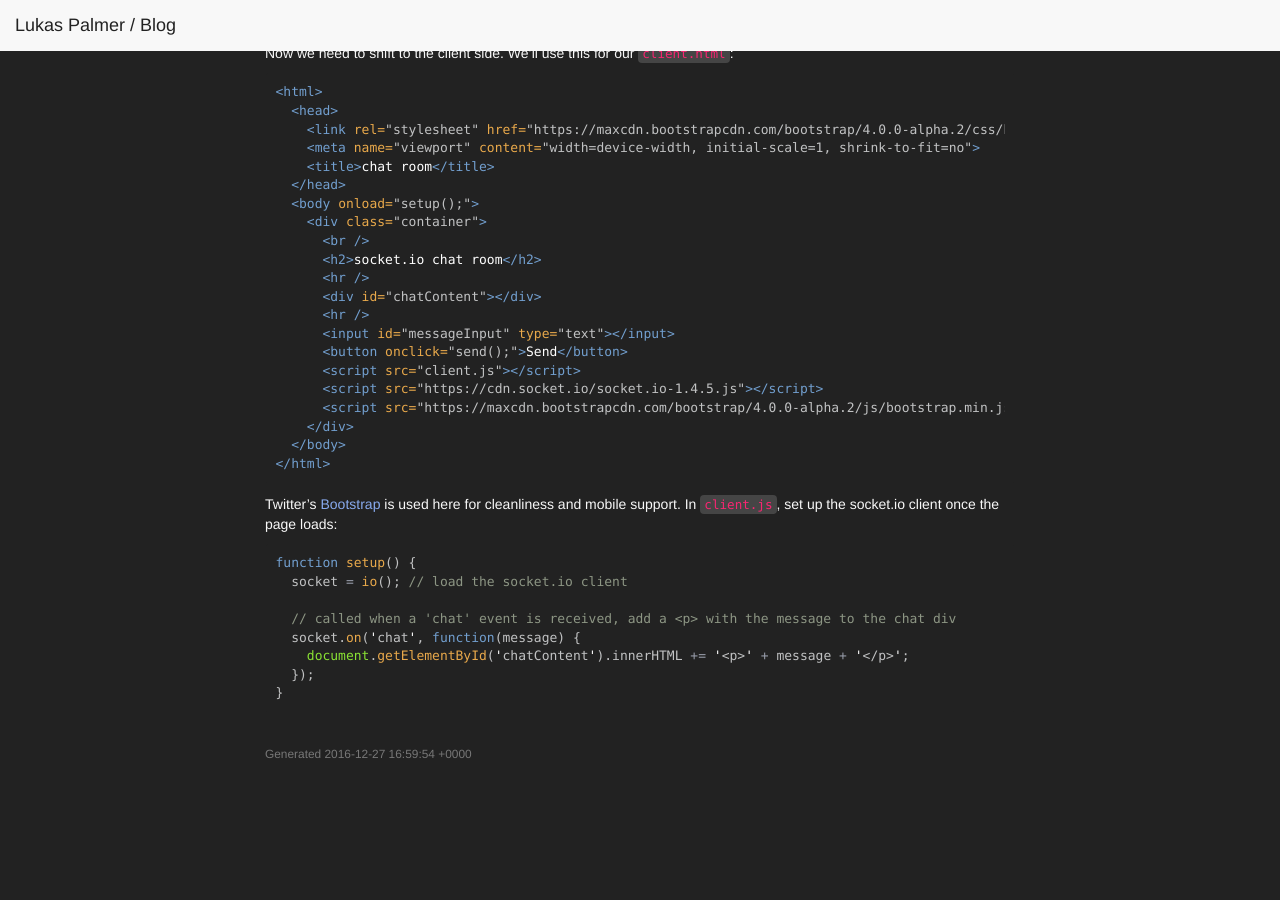
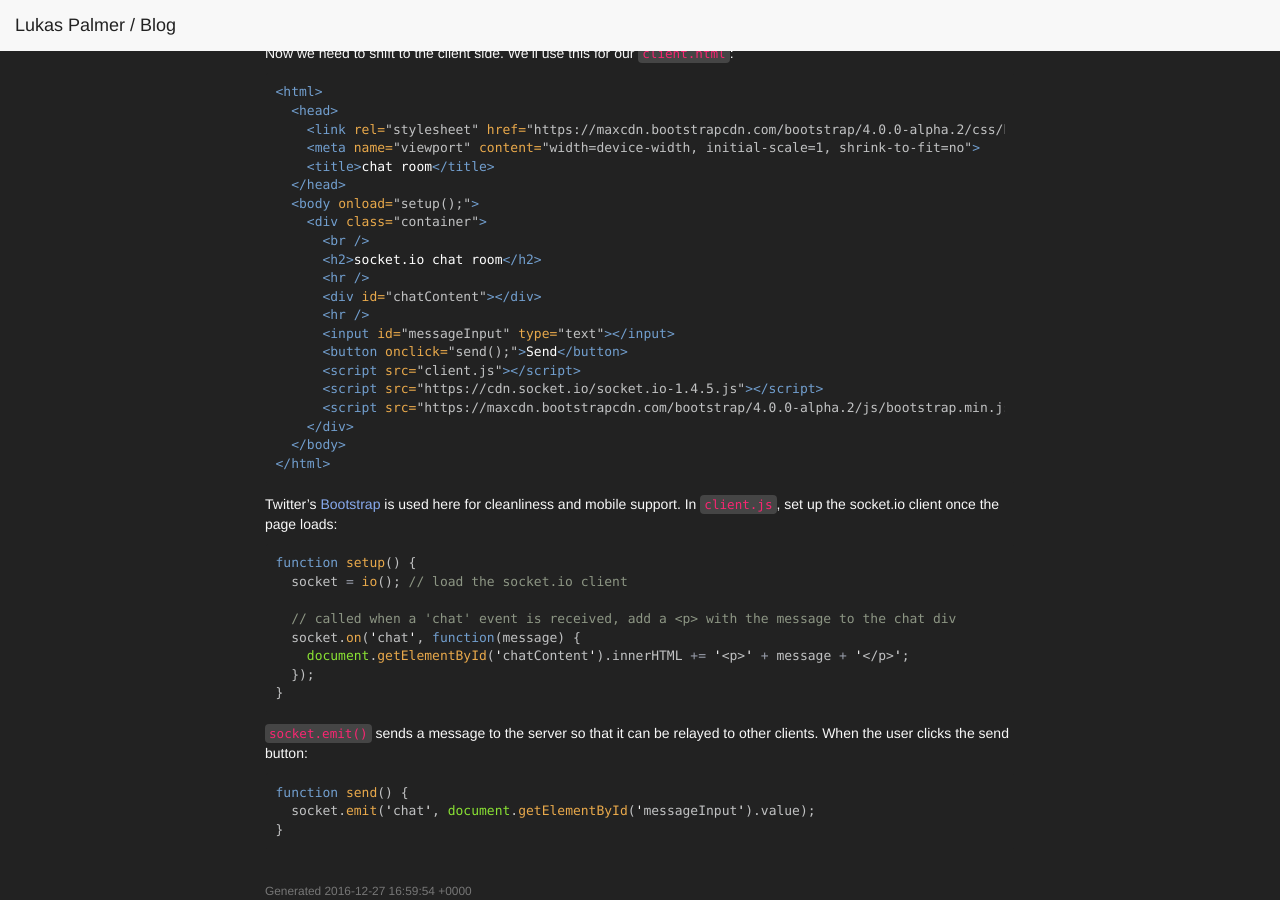
Before and after one commit to lnpalmer/lnpalmer.github.io, a Jekyll site: the page built from _posts/2016-12-23-chat.md, in a window 1280 px wide and 900 px high, scrolled down 1155 px. Built offline with Jekyll 4.4.1, drawn with Linux system fonts in a browser that asks for light colours; before the commit the page ends 1918 px from its top, so only the background shows below that.

Commit message:
socket.io chat server

```diff
--- a/_posts/2016-12-23-chat.md
+++ b/_posts/2016-12-23-chat.md
@@ -102,3 +102,11 @@ function setup() {
   });
 }
 ~~~
+
+`socket.emit()` sends a message to the server so that it can be relayed to other clients. When the user clicks the send button:
+
+~~~ js
+function send() {
+  socket.emit('chat', document.getElementById('messageInput').value);
+}
+~~~
```
